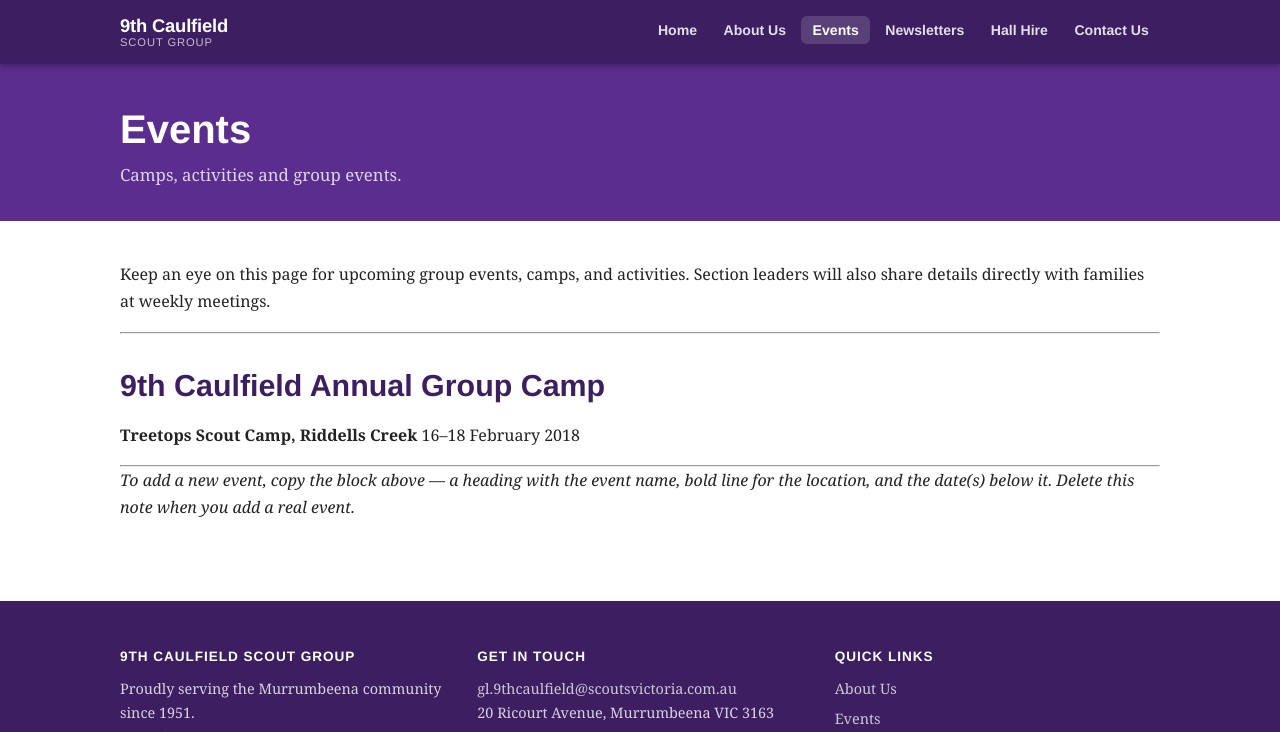
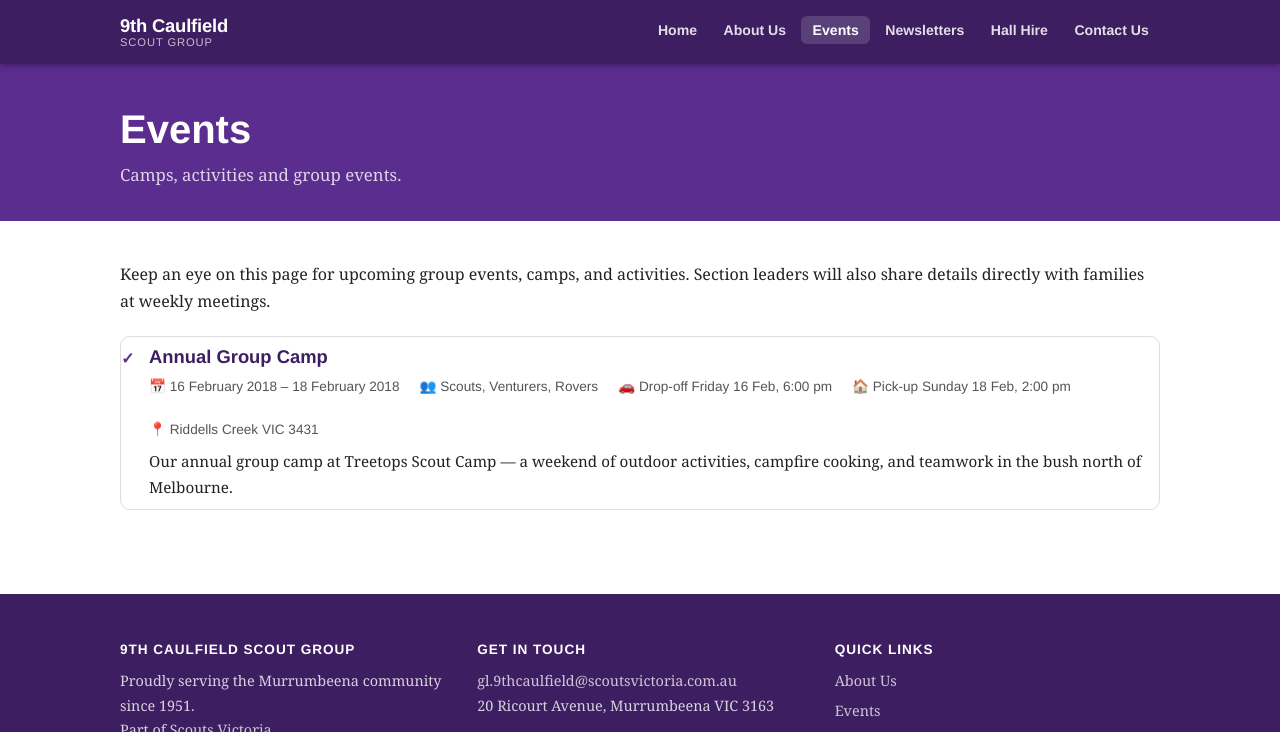
Before and after one commit to ideapod/9thcaulfield, a Jekyll site: the page built from events.md, in a window 1280 px wide and 1030 px high, cut to the strip 0-732 px from the top of the window. Built offline with Jekyll 4.4.1, drawn with Linux system fonts in a browser that asks for light colours.

Commit message:
Add events collection with detail pages, map embed, and 2018 camp entry

```diff
--- a/_config.yml
+++ b/_config.yml
@@ -13,6 +13,9 @@ collections:
   newsletters:
     output: true
     permalink: /newsletters/:name/
+  events:
+    output: true
+    permalink: /events/:name/
 
 defaults:
   - scope:
@@ -20,6 +23,11 @@ defaults:
       type: "newsletters"
     values:
       layout: newsletter
+  - scope:
+      path: ""
+      type: "events"
+    values:
+      layout: event
 
 # Exclude source files from built site
 exclude:
--- /dev/null
+++ b/_events/2018-02-16-annual-group-camp.md
@@ -0,0 +1,77 @@
+---
+title: Annual Group Camp
+date: 2018-02-16
+end_date: 2018-02-18
+sections:
+  - Scouts
+  - Venturers
+  - Rovers
+location: Treetops Scout Camp
+address: Riddells Creek VIC 3431
+overview: >-
+  Our annual group camp at Treetops Scout Camp — a weekend of outdoor activities,
+  campfire cooking, and teamwork in the bush north of Melbourne.
+dropoff_time: Friday 16 Feb, 6:00 pm
+dropoff_location: Treetops Scout Camp, Riddells Creek
+pickup_time: Sunday 18 Feb, 2:00 pm
+pickup_location: Treetops Scout Camp, Riddells Creek
+---
+
+## Activities
+
+- Bushwalking and orienteering
+- Campfire cooking
+- Wide games
+- Pioneering projects
+
+## Preparation for Patrol Leads
+
+Patrol leads should meet before the camp to divide equipment among patrol members and assign cooking duties for each meal. Each patrol is responsible for planning and cooking one dinner and one breakfast.
+
+Review the patrol duty roster and make sure every member knows their role before arrival.
+
+## Preparation for Patrols
+
+- Check your personal gear against the packing list below
+- Know your patrol's meal plan and what ingredients you are bringing
+- Arrive at drop-off on time — the program starts immediately after arrival
+
+## Preparation for Leaders
+
+- Confirm patrol numbers and dietary requirements one week before
+- Arrange transport for equipment trailer
+- Brief patrol leads on emergency procedures and site rules
+- Carry first aid kit and emergency contact list
+
+## Packing List
+
+### Clothing
+- Uniform shirt
+- Warm layers (fleece or jumper)
+- Waterproof jacket
+- Long pants and shorts
+- Sturdy closed-toe shoes or boots
+- Socks (bring extra)
+- Hat and sunglasses
+
+### Sleeping
+- Sleeping bag (rated to at least 5°C)
+- Sleeping mat or roll mat
+- Pillow (optional)
+
+### Personal items
+- Water bottle (at least 1 litre)
+- Sunscreen and insect repellent
+- Personal medication (notify leaders)
+- Torch and spare batteries
+- Pocket knife (Scouts with knife permit only)
+
+### Food & cooking
+- Patrol food as assigned
+- Mug, plate, and cutlery
+- Small washing-up cloth
+
+### Leave at home
+- Electronic devices
+- Valuable items
+- Lollies and snacks (patrol food only)
--- a/assets/css/main.css
+++ b/assets/css/main.css
@@ -422,6 +422,102 @@ img { max-width: 100%; height: auto; display: block; }
 }
 
 /* ============================================================
+   Event detail page
+   ============================================================ */
+.event-meta {
+  display: grid;
+  grid-template-columns: repeat(auto-fit, minmax(180px, 1fr));
+  gap: 1rem;
+  background: var(--khaki-light);
+  border-radius: 10px;
+  padding: 1.5rem;
+  margin-bottom: 1.5rem;
+}
+
+.event-meta-block h3 {
+  font-size: 0.78rem;
+  text-transform: uppercase;
+  letter-spacing: 0.07em;
+  color: var(--text-muted);
+  margin-bottom: 0.3em;
+}
+
+.event-meta-block p {
+  margin: 0;
+  font-size: 0.95rem;
+}
+
+.event-overview {
+  font-size: 1.05rem;
+  color: var(--text-muted);
+  border-left: 3px solid var(--purple);
+  padding-left: 1rem;
+  margin-bottom: 1.5rem;
+}
+
+.event-map {
+  margin: 1.5rem 0;
+}
+
+.back-link {
+  margin-top: 2.5rem;
+  padding-top: 1.5rem;
+  border-top: 1px solid var(--border);
+}
+
+/* ============================================================
+   Events index
+   ============================================================ */
+.event-list {
+  list-style: none;
+  padding: 0;
+  margin-top: 1.5rem;
+}
+
+.event-card {
+  border: 1px solid var(--border);
+  border-radius: 10px;
+  padding: 1.25rem 1.5rem;
+  margin-bottom: 1.25rem;
+  transition: box-shadow 0.15s;
+}
+
+.event-card:hover {
+  box-shadow: 0 4px 16px rgba(91,45,142,0.12);
+}
+
+.event-card h2 {
+  font-size: 1.15rem;
+  margin-bottom: 0.4em;
+}
+
+.event-card h2 a {
+  text-decoration: none;
+  color: var(--purple-dark);
+}
+
+.event-card h2 a:hover { text-decoration: underline; }
+
+.event-card-meta {
+  display: flex;
+  flex-wrap: wrap;
+  gap: 1.25rem;
+  font-size: 0.85rem;
+  color: var(--text-muted);
+  font-family: 'Helvetica Neue', Arial, sans-serif;
+  margin-bottom: 0.6em;
+}
+
+.event-card-meta span::before {
+  margin-right: 0.3em;
+}
+
+.event-card p {
+  margin: 0;
+  font-size: 0.95rem;
+}
+
+/* ============================================================
    Newsletters index
    ============================================================ */
 .newsletter-list {
--- a/events.md
+++ b/events.md
@@ -9,13 +9,23 @@ description: >-
 Keep an eye on this page for upcoming group events, camps, and activities.
 Section leaders will also share details directly with families at weekly meetings.
 
----
-
-## 9th Caulfield Annual Group Camp
-
-**Treetops Scout Camp, Riddells Creek**
-16–18 February 2018
-
----
-
-*To add a new event, copy the block above — a heading with the event name, bold line for the location, and the date(s) below it. Delete this note when you add a real event.*
+{% assign events = site.events | sort: 'date' | reverse %}
+{% if events.size > 0 %}
+<ul class="event-list">
+  {% for event in events %}
+  <li class="event-card">
+    <h2><a href="{{ event.url }}">{{ event.title }}</a></h2>
+    <div class="event-card-meta">
+      <span>📅 {{ event.date | date: "%-d %B %Y" }}{% if event.end_date %} – {{ event.end_date | date: "%-d %B %Y" }}{% endif %}</span>
+      {% if event.sections %}<span>👥 {{ event.sections | join: ", " }}</span>{% endif %}
+      {% if event.dropoff_time %}<span>🚗 Drop-off {{ event.dropoff_time }}</span>{% endif %}
+      {% if event.pickup_time %}<span>🏠 Pick-up {{ event.pickup_time }}</span>{% endif %}
+      {% if event.address %}<span>📍 {{ event.address }}</span>{% endif %}
+    </div>
+    {% if event.overview %}<p>{{ event.overview }}</p>{% endif %}
+  </li>
+  {% endfor %}
+</ul>
+{% else %}
+*No events listed at the moment. Check back soon, or [contact us](/contact/) for the latest.*
+{% endif %}
```
Also changed, not shown: _layouts/event.html (added, +56 -0 lines), .claude/launch.json (added), 1 other file.
